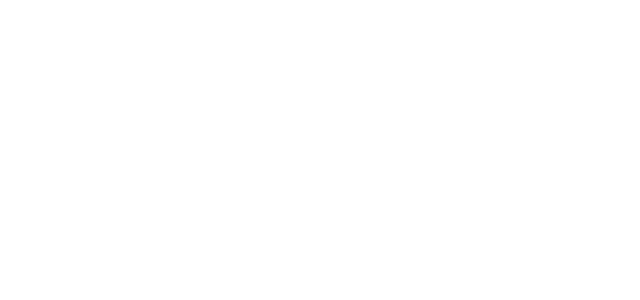
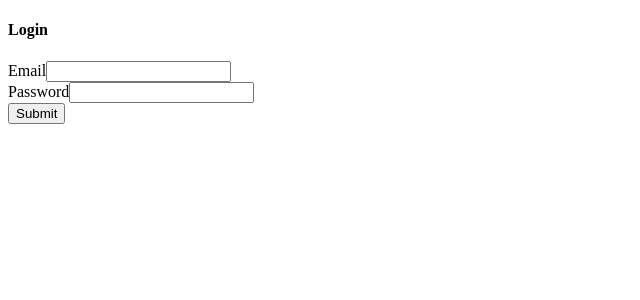
Before and after one commit to Jessocxz98/Chitter-Challenge-MERN, a React (Create React App) app in the folder client/: page /login in a window 1280 px wide. Before the commit this address had no page. Shown: the top 300 px of the page, without its empty margins (0-640 px from the left). Built offline with nearby package versions, Linux system fonts and the light colour scheme.

Commit message:
HE - Adding login form

```diff
--- a/client/src/App.js
+++ b/client/src/App.js
@@ -1,5 +1,5 @@
 import { BrowserRouter as Router, Routes, Route } from 'react-router-dom';
-
+import { LoginForm } from './authentication/login_form';
 import { SignupForm } from './authentication/signup_form';
 
 function App() {
@@ -8,6 +8,7 @@
     <Router>
       <Routes>
         <Route path='/sign-up' element={<SignupForm />} />
+        <Route path='/login' element={<LoginForm />} />
       </Routes>
     </Router>
     </div>
--- /dev/null
+++ b/client/src/authentication/form_component.js
@@ -0,0 +1,29 @@
+import { useForm } from 'react-hook-form';
+
+export const Form = ({ template, onSubmit }) => {
+  let { register, handleSubmit } = useForm();
+  let { title, fields } = template;
+
+  const renderFields = (fields) => {
+    return fields.map(field => {
+      let { title, type, name } = field;
+      return(
+        <div key={name}>
+          <label htmlFor={name}>{title}</label>
+          <input type={type} name={name} className='input_field' {...register(`${name}`)} />
+        </div>
+      )
+
+    })
+  }
+
+  return (
+    <div className='section form_section' >
+      <form onSubmit={handleSubmit(onSubmit)} className='form' >
+        <h4>{title}</h4>
+          {renderFields(fields)}
+        <input type='submit' value='Submit' />
+      </form>
+    </div>
+  )
+}
--- /dev/null
+++ b/client/src/authentication/login_form.js
@@ -0,0 +1,35 @@
+import { Form } from './form_component'
+import PostLoginData from '../axios/api';
+import Cookies from 'react-cookie'
+
+export const LoginForm = () => {
+
+  let template = {
+    title: 'Login',
+    fields: [
+      {
+        title: 'Email',
+        type: 'email',
+        name: 'email'
+      },
+      {
+        title: 'Password',
+        type: 'password',
+        name: 'password'
+      }
+    ]
+  }
+
+  const onSubmit = (user) => {
+    PostLoginData('/users/login', user);
+  }
+
+  return (
+    <div className="section login_section">
+      <Form
+        template={template}
+        onSubmit={onSubmit}
+      />
+    </div>
+  )
+}
--- a/client/src/axios/api.js
+++ b/client/src/axios/api.js
@@ -7,11 +7,10 @@
 const PostData = async (address, data) => {
   try {
     const res = await api.post(`${address}`, data)
-    console.log(res)
-    return res
+    return res.data
   }
   catch (err) {
-    console.log(err)
+    return err
   }
 }
 
```
Also changed, not shown: 1 other file (tests, documents, lock files or other folders).
